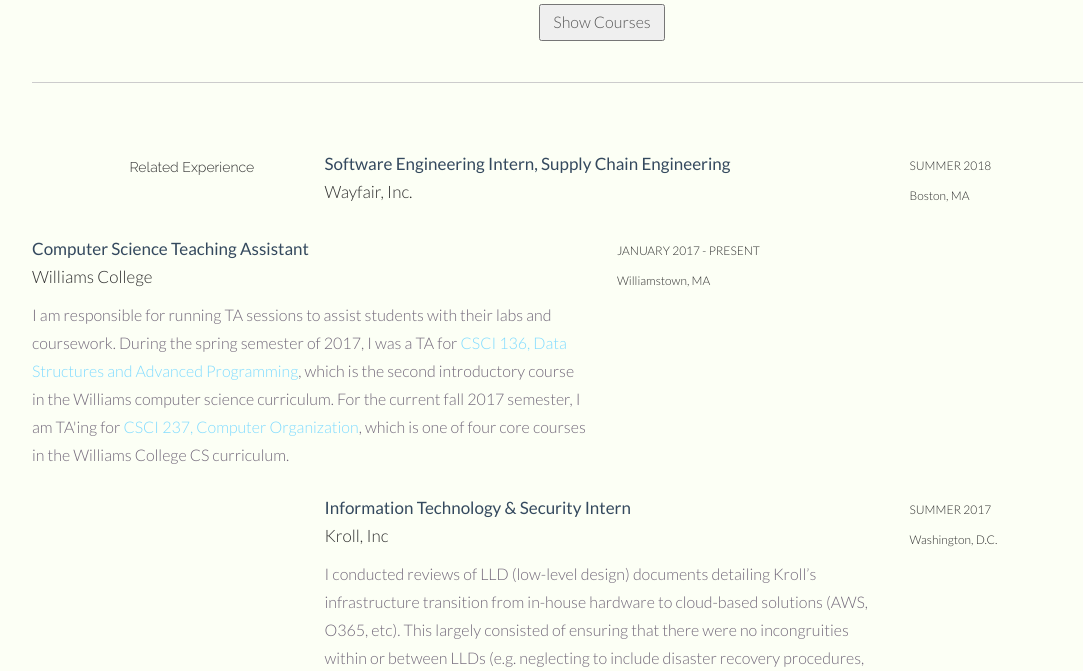
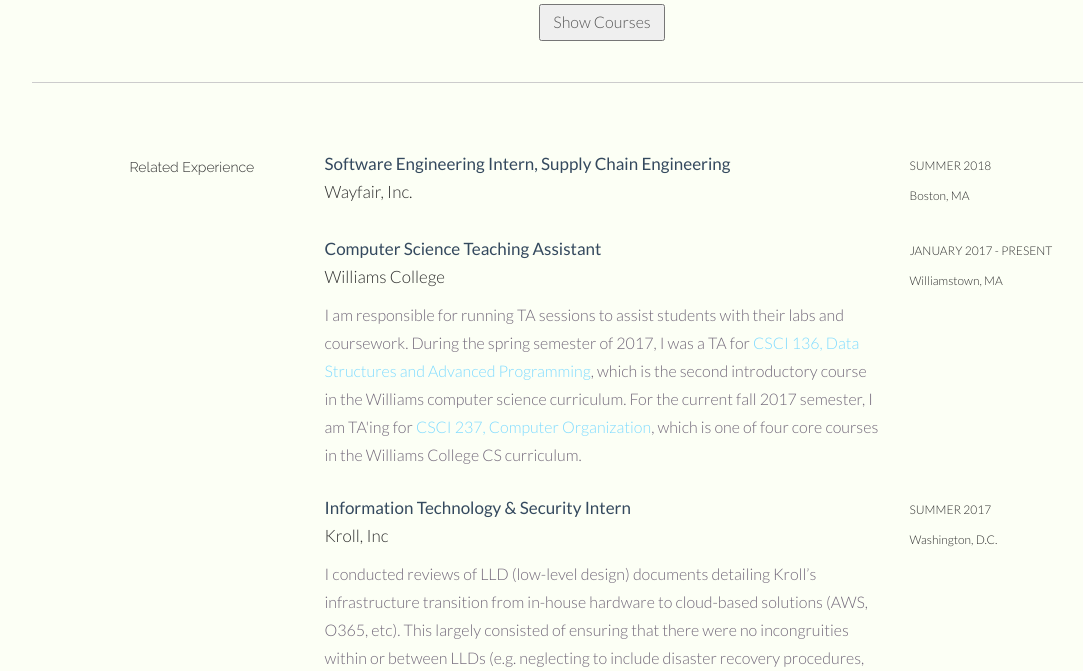
Before and after one commit to thomas2711/site, a Django app: page / in a window 1280 px wide. Shown: the part 728-1399 px from the top of the page, without its empty margins (38-1121 px from the left). Run offline with Django 3.2, Linux system fonts and the light colour scheme; parts of the project's set-up code (start-up, migrations or seed data) failed here and were passed over; some libraries are stand-ins or nearby versions.

Commit message:
Formatting

```diff
--- a/resume/templates/resume/index.html
+++ b/resume/templates/resume/index.html
@@ -247,7 +247,7 @@
 				</div>
 
     		<!-- 1 -->
-    		<div class="col-lg-6">
+    		<div class="col-lg-6 col-lg-offset-3">
 				<p class="tight"><t>Computer Science Teaching Assistant</t><br/>
 					Williams College<br/>
 				</p>
```
